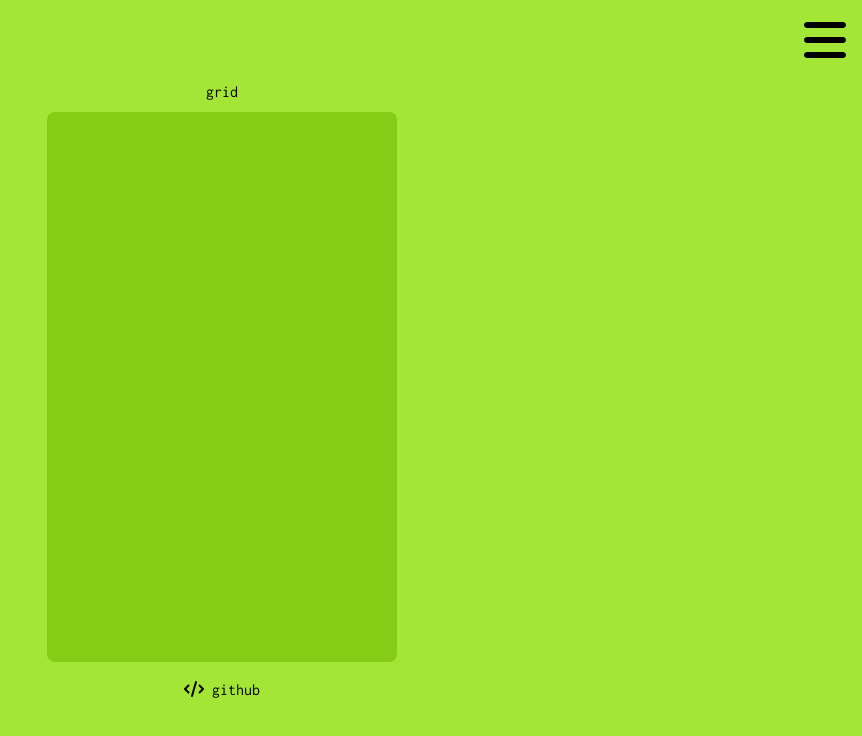
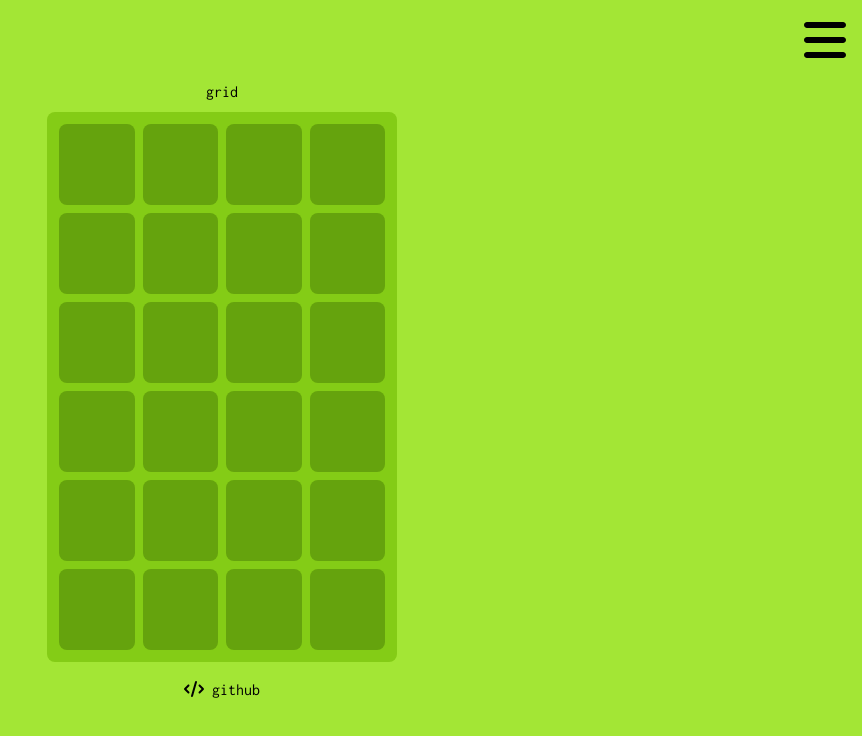
Before and after one commit to trevorwrightdev/memmory-chimp, a Next.js app: page / in a window 1280 px wide. Shown: the top 736 px of the page, without its empty margins (418-1280 px from the left). Built offline with nearby package versions, Linux system fonts and the light colour scheme.

Commit message:
added the grid

```diff
--- a/components/GridGame.tsx
+++ b/components/GridGame.tsx
@@ -1,7 +1,31 @@
 const GridGame = () => {
+
   return (
-    <div className='w-[350px] h-[550px] bg-lime-500 rounded-lg'>
-
+    <div className='p-3 gap-2 grid grid-cols-4 grid-rows-6 w-[350px] h-[550px] bg-lime-500 rounded-lg'>
+      <div className='bg-lime-600 h-full w-full rounded-lg' />
+      <div className='bg-lime-600 h-full w-full rounded-lg' />
+      <div className='bg-lime-600 h-full w-full rounded-lg' />
+      <div className='bg-lime-600 h-full w-full rounded-lg' />
+      <div className='bg-lime-600 h-full w-full rounded-lg' />
+      <div className='bg-lime-600 h-full w-full rounded-lg' />
+      <div className='bg-lime-600 h-full w-full rounded-lg' />
+      <div className='bg-lime-600 h-full w-full rounded-lg' />
+      <div className='bg-lime-600 h-full w-full rounded-lg' />
+      <div className='bg-lime-600 h-full w-full rounded-lg' />
+      <div className='bg-lime-600 h-full w-full rounded-lg' />
+      <div className='bg-lime-600 h-full w-full rounded-lg' />
+      <div className='bg-lime-600 h-full w-full rounded-lg' />
+      <div className='bg-lime-600 h-full w-full rounded-lg' />
+      <div className='bg-lime-600 h-full w-full rounded-lg' />
+      <div className='bg-lime-600 h-full w-full rounded-lg' />
+      <div className='bg-lime-600 h-full w-full rounded-lg' />
+      <div className='bg-lime-600 h-full w-full rounded-lg' />
+      <div className='bg-lime-600 h-full w-full rounded-lg' />
+      <div className='bg-lime-600 h-full w-full rounded-lg' />
+      <div className='bg-lime-600 h-full w-full rounded-lg' />
+      <div className='bg-lime-600 h-full w-full rounded-lg' />
+      <div className='bg-lime-600 h-full w-full rounded-lg' />
+      <div className='bg-lime-600 h-full w-full rounded-lg' />
     </div>
   )
 }
```
